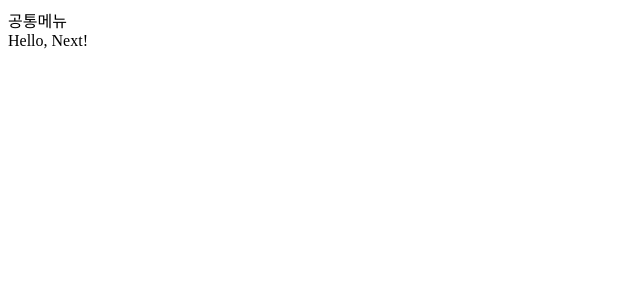
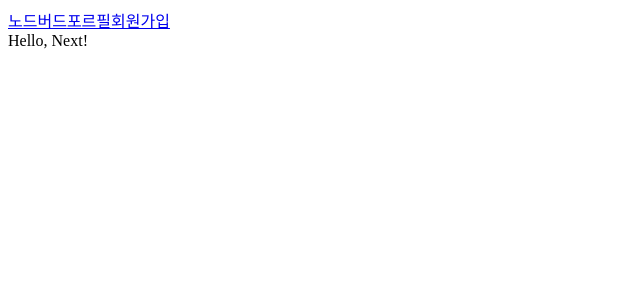
Before and after one commit to Hyun-juhee/react-nodebird, a Next.js app in the folder ch1/front/: page / in a window 1280 px wide. Shown: the top 300 px of the page, without its empty margins (0-640 px from the left). Built offline with nearby package versions, Linux system fonts and the light colour scheme.

Commit message:
link, eslint 설정

```diff
--- a/ch1/front/components/AppLayout.js
+++ b/ch1/front/components/AppLayout.js
@@ -1,10 +1,15 @@
 import React from 'react';
 import PropTypes from 'prop-types';
+import Link from 'next/link';
 
 const AppLayout = ({ children }) => {
   return (
     <div>
-      <div>공통메뉴</div>
+      <div>
+        <Link href="/"><a>노드버드</a></Link>
+        <Link href="/profile"><a>포르필</a></Link>
+        <Link href="/signup"><a>회원가입</a></Link>
+      </div>
       {children}
     </div>
   )
--- a/ch1/front/package.json
+++ b/ch1/front/package.json
@@ -13,5 +13,11 @@
     "prop-types": "^15.7.2",
     "react": "^17.0.1",
     "react-dom": "^17.0.1"
+  },
+  "devDependencies": {
+    "eslint": "^7.18.0",
+    "eslint-plugin-import": "^2.22.1",
+    "eslint-plugin-react": "^7.22.0",
+    "eslint-plugin-react-hooks": "^4.2.0"
   }
 }
```
Also changed, not shown: ch1/front/pages/signup.js (renamed from ch1/front/pages/singup.js), 2 other files (tests, documents, lock files or other folders).
